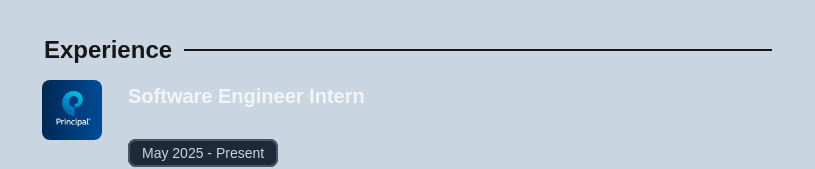
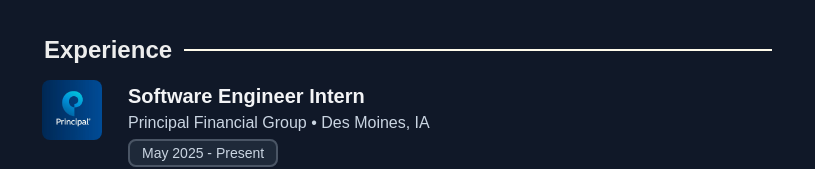
Before and after one commit to braycova/Portfolio, a Next.js app: page / in a window 1280 px wide. Shown: the part 568-737 px from the top of the page, without its empty margins (232-1047 px from the left). Built offline with nearby package versions, Linux system fonts and the light colour scheme.

Commit message:
Removed light theme, will add later

```diff
--- a/src/app/globals.css
+++ b/src/app/globals.css
@@ -1,16 +1,18 @@
 @import "tailwindcss";
 
 :root {
-  --background: #cad5e2;
-  --foreground: #171717;
+  /*--background: #cad5e2;*/
+  /*--foreground: #171717;*/
+  --background: #101828;
+  --foreground: #ededed;
 }
 
-@media (prefers-color-scheme: dark) {
-  :root {
-    --background: #101828;
-    --foreground: #ededed;
-  }
-}
+/*@media (prefers-color-scheme: dark) {*/
+/*  :root {*/
+/*    --background: #101828;*/
+/*    --foreground: #ededed;*/
+/*  }*/
+/*}*/
 
 body {
   color: var(--foreground);
--- a/src/app/layout.tsx
+++ b/src/app/layout.tsx
@@ -1,7 +1,8 @@
 import type { Metadata } from "next";
-import { ColorSchemeScript, MantineProvider, mantineHtmlProps } from '@mantine/core';
+import { MantineProvider, mantineHtmlProps } from '@mantine/core';
 import '@mantine/core/styles.css';
 import "./globals.css";
+import { description } from "@/data/about";
 
 import { config } from '@fortawesome/fontawesome-svg-core'
 import '@fortawesome/fontawesome-svg-core/styles.css'
@@ -9,17 +10,17 @@ config.autoAddCss = false
 
 export const metadata: Metadata = {
   title: "Brayan Covarrubias",
-  description: "Brayan Covarrubias, an up-and-coming software developer, based in Iowa, USA :)",
+  description: description,
 };
 
 export default function RootLayout({ children }: Readonly<{ children: React.ReactNode; }>) {
   return (
     <html lang="en" {...mantineHtmlProps}>
-      <head>
-        <ColorSchemeScript />
-      </head>
+      {/*<head>*/}
+      {/*  <ColorSchemeScript />*/}
+      {/*</head>*/}
       <body className={`antialiased`}>
-        <MantineProvider defaultColorScheme="auto">
+        <MantineProvider defaultColorScheme="dark">
           {children}
         </MantineProvider>
       </body>
--- a/src/components/ui/SectionTitle.tsx
+++ b/src/components/ui/SectionTitle.tsx
@@ -2,7 +2,7 @@ export default function SectionTitle({title}: {title: string}) {
   return (
     <div className="flex items-center gap-3">
       <h1 className="font-bold text-xl md:text-2xl">{title}</h1>
-      <span className="border-b-2 dark:border-amber-50 flex-grow"></span>
+      <span className="border-b-2 border-amber-50 flex-grow"></span>
     </div>
   )
 }
```
